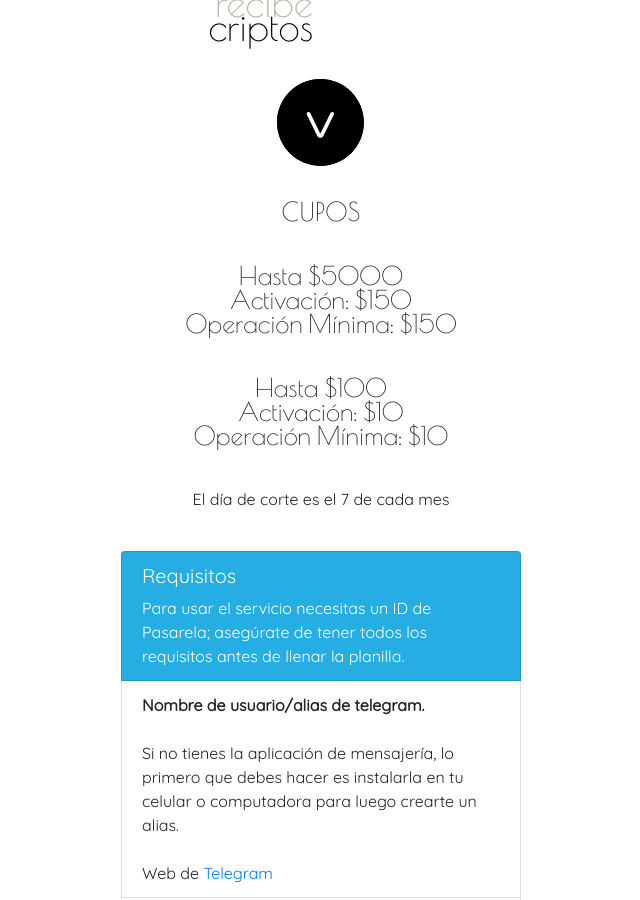
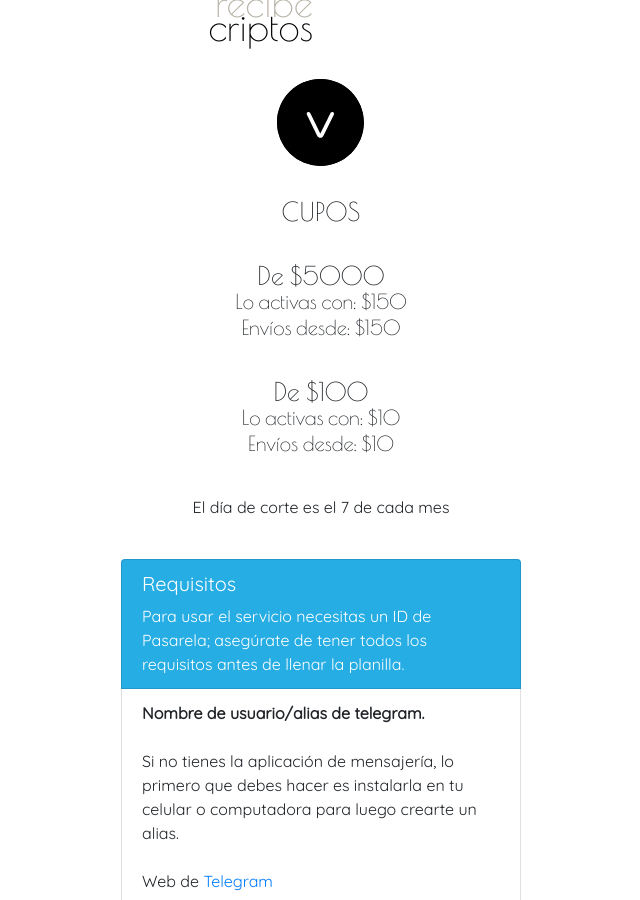
Before and after one commit to veca-git/veca, a Jekyll site: the page built from pasarela/index.html, in a window 1280 px wide and 900 px high, scrolled down 481 px. Shown: the whole window, without its empty margins (319-959 px from the left). Built offline with Jekyll 4.4.1, drawn with Linux system fonts in a browser that asks for light colours.

Commit message:
Update index.html

```diff
--- a/pasarela/index.html
+++ b/pasarela/index.html
@@ -46,11 +46,11 @@ title: pasarela
 		</div>
 
 		<div class="mt-4 font-poiret-l A-justificado text-center">
-			<p>Hasta $5000<br>Activación: $150<br>Operación Mínima: $150</p>
+			<p>De $5000<br><small>Lo activas con: $150<br>Envíos desde: $150</small></p>
 		</div>
 
 		<div class="mt-4 font-poiret-l A-justificado text-center">
-			<p>Hasta $100<br>Activación: $10<br>Operación Mínima: $10</p>
+			<p>De $100<br><small>Lo activas con: $10<br>Envíos desde: $10</small></p>
 		</div>
 
 		<div class="mt-4 text-center">
```
